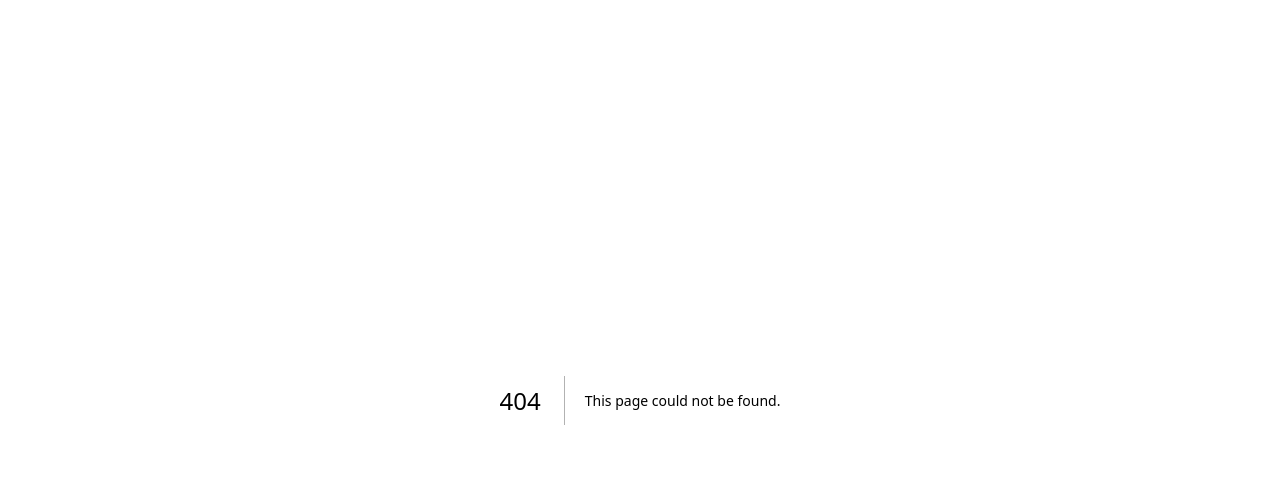
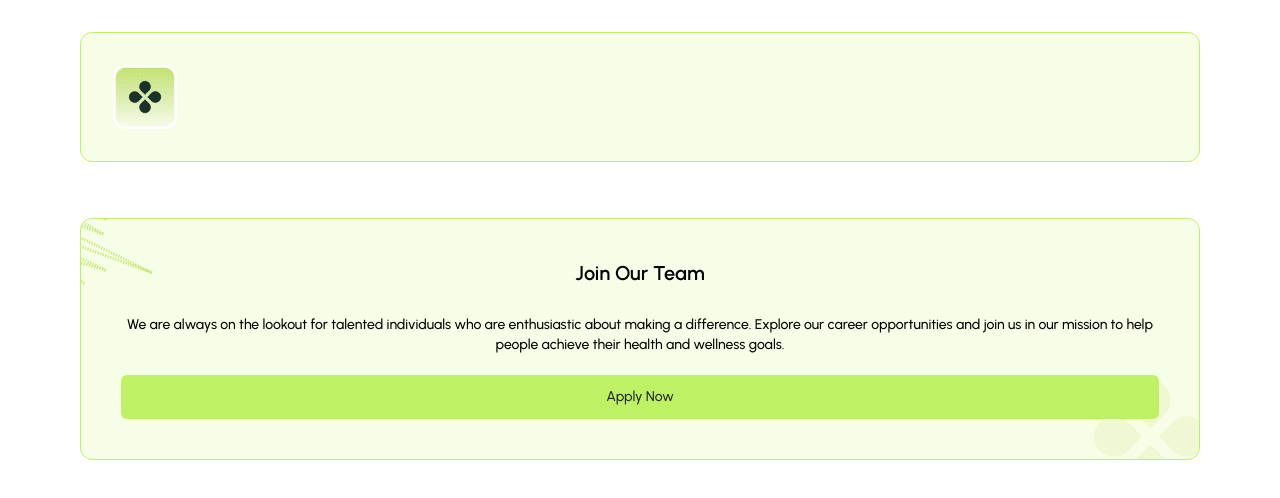
Before and after one commit to abdulraheem-elsadig/Nutritionist, a Next.js app: page /team in a window 1280 px wide. Before the commit this address had no page. Shown: the top 498 px of the page. Built offline with nearby package versions, Linux system fonts and the light colour scheme.

Commit message:
add team seaction

```diff
--- /dev/null
+++ b/src/app/team/page.tsx
@@ -0,0 +1,20 @@
+"use client";
+import Bannar from "@/components/Bannar";
+import TeamSection from "@/containers/team-page/team-section";
+
+export default function About() {
+  return (
+    <div className="container grid gap-14 py-8">
+      <TeamSection />
+      <Bannar data={bannar} />
+    </div>
+  );
+}
+
+const bannar = {
+  title: "Join Our Team",
+  description:
+    "We are always on the lookout for talented individuals who are enthusiastic about making a difference. Explore our career opportunities and join us in our mission to help people achieve their health and wellness goals.",
+  btnLabel: "Apply Now",
+  action: () => {},
+};
--- /dev/null
+++ b/src/containers/team-page/team-section/index.tsx
@@ -0,0 +1,16 @@
+import Image from "next/image";
+import React from "react";
+
+const TeamSection = () => {
+  return (
+    <div className="border border-lime-300 bg-lime-50 rounded-xl">
+      <div className="p-8 flex flex-col ">
+        <div className="w-16 h-16 relative">
+          <Image src="/images/logo-fade.png" alt="logo" fill />
+        </div>
+      </div>
+    </div>
+  );
+};
+
+export default TeamSection;
```
Also changed, not shown: public/images/bg-battarn.png (added), public/images/logo-fade.png (added).
